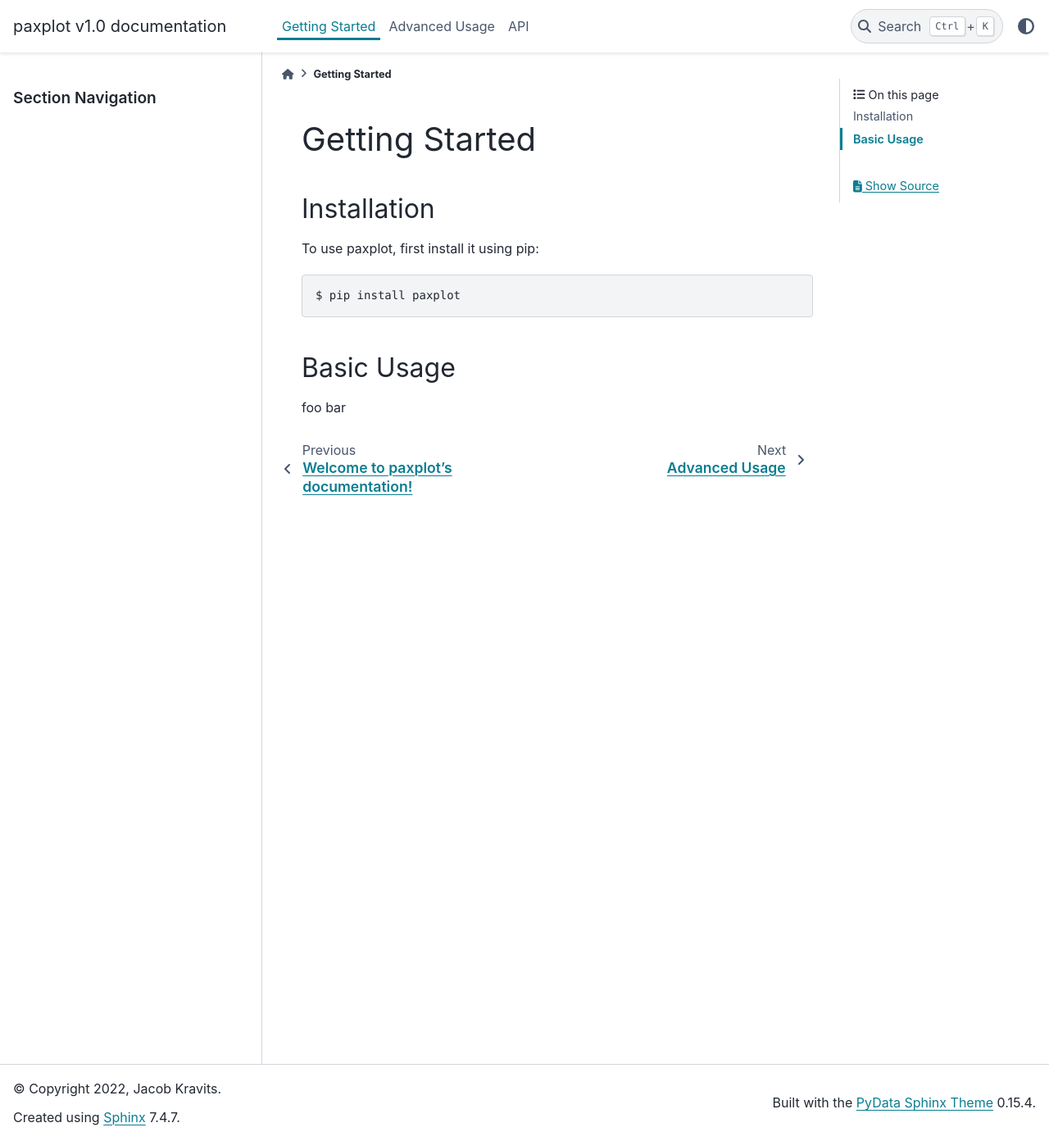
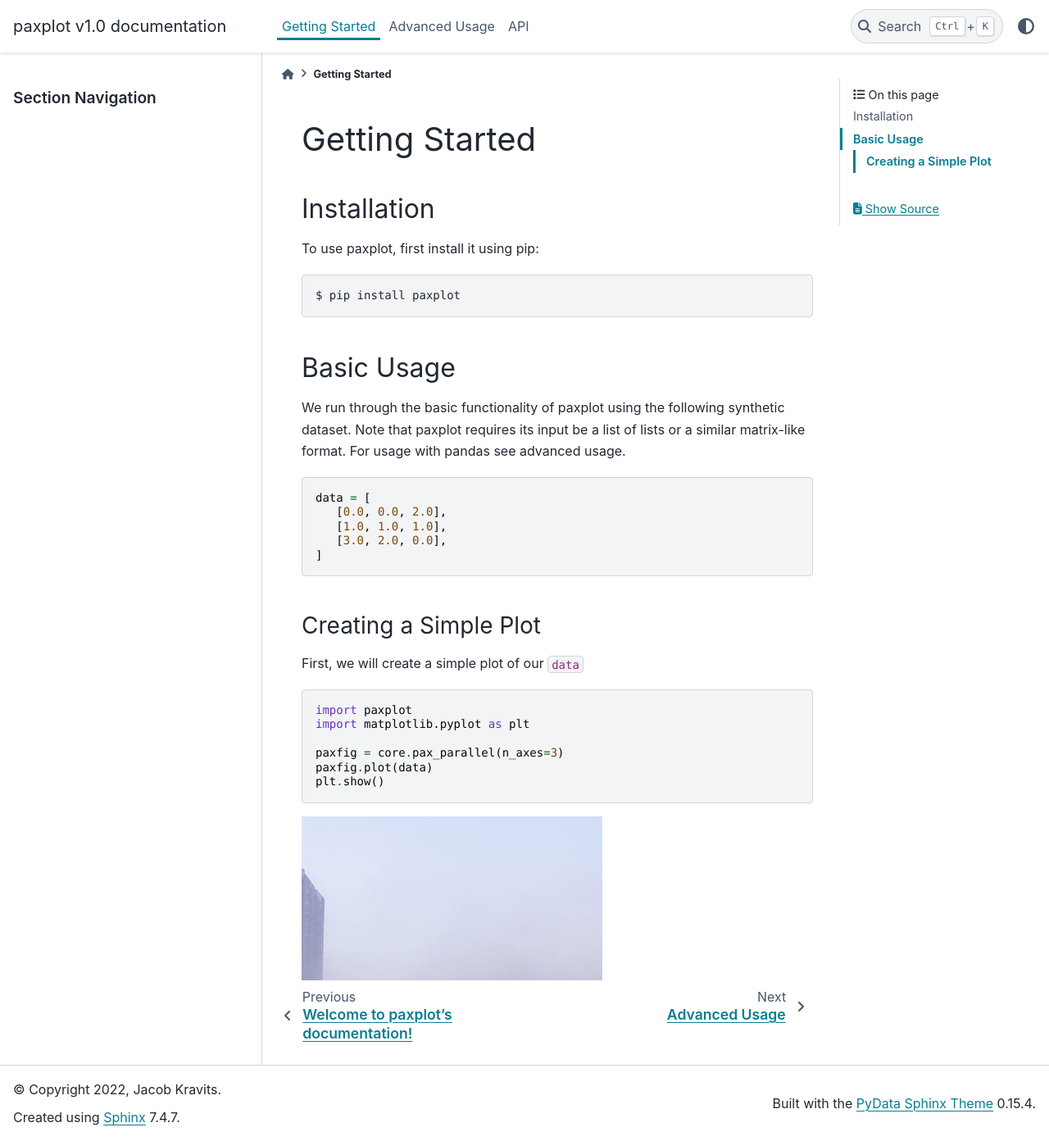
Before and after one commit to paxplot/paxplot, a Sphinx documentation site: the page built from docs/source/getting_started.rst, in a window 1280 px wide and 1392 px high. Shown: the whole window at 82% size. Built offline with Sphinx 7.4.7 and the PyData theme 0.15.4, drawn with Linux system fonts in a browser that asks for light colours.

Commit message:
Add basic usage section

```diff
--- a/docs/source/getting_started.rst
+++ b/docs/source/getting_started.rst
@@ -1,5 +1,5 @@
 Getting Started
-=====
+===============
 
 Installation
 ------------
@@ -12,5 +12,27 @@
 
 Basic Usage
 -----------
+We run through the basic functionality of paxplot using the following synthetic dataset. Note that paxplot requires its input be a list of lists or a similar matrix-like format. For usage with pandas see advanced usage.
 
-foo bar
+.. code-block:: python
+
+   data = [
+      [0.0, 0.0, 2.0],
+      [1.0, 1.0, 1.0],
+      [3.0, 2.0, 0.0],
+   ]
+
+Creating a Simple Plot
+^^^^^^^^^^^^^^^^^^^^^^
+First, we will create a simple plot of our :code:`data`
+
+.. code-block:: python
+
+   import paxplot
+   import matplotlib.pyplot as plt
+
+   paxfig = core.pax_parallel(n_axes=3)
+   paxfig.plot(data)
+   plt.show()
+
+.. image:: images/test.png
```
